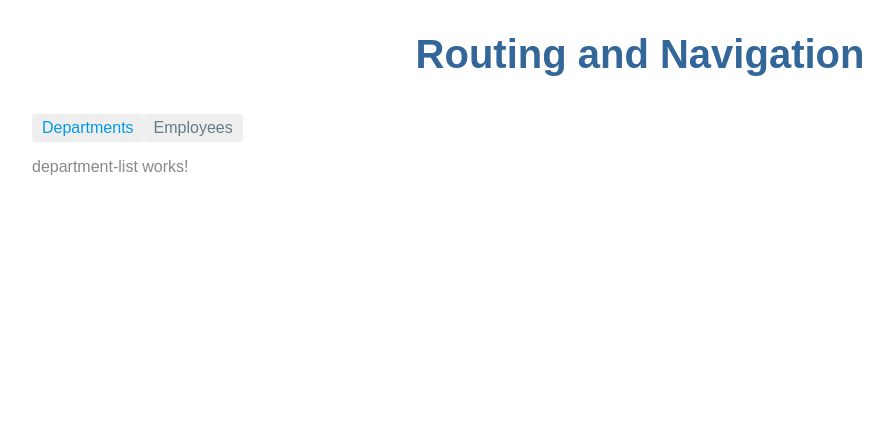
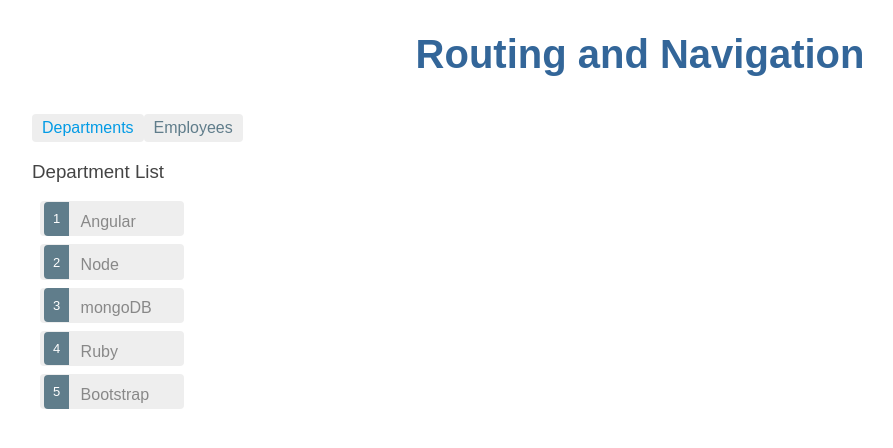
Before and after one commit to tarun-29/AngularBasics, an Angular app: page /departments in a window 1280 px wide. Shown: the top 448 px of the page, without its empty margins (0-893 px from the left). Built offline with nearby package versions, Linux system fonts and the light colour scheme.

Commit message:
Route parameter

```diff
--- a/src/app/app-routing.module.ts
+++ b/src/app/app-routing.module.ts
@@ -3,18 +3,24 @@
 import { DepartmentListComponent } from './department-list/department-list.component';
 import { EmployeeListComponent } from './employee-list/employee-list.component';
 import { PageNotFoundComponent } from './page-not-found/page-not-found.component';
-
+import { DeparmentDetailComponent } from './deparment-detail/deparment-detail.component';
 
 const routes: Routes = [
-  {path: '', redirectTo: 'departments', pathMatch: 'full'},
-  {path: 'departments',component: DepartmentListComponent},
-  {path: 'employees', component: EmployeeListComponent},
-  {path: '**', component : PageNotFoundComponent}
+  { path: '', redirectTo: 'departments', pathMatch: 'full' },
+  { path: 'departments', component: DepartmentListComponent },
+  {path: 'departments/:id', component: DeparmentDetailComponent},
+  { path: 'employees', component: EmployeeListComponent },
+  { path: '**', component: PageNotFoundComponent }
 ];
 
 @NgModule({
   imports: [RouterModule.forRoot(routes)],
   exports: [RouterModule]
 })
-export class AppRoutingModule { }
-export const routingComponent = [DepartmentListComponent, EmployeeListComponent, PageNotFoundComponent]
+export class AppRoutingModule {}
+export const routingComponent = [
+  DepartmentListComponent,
+  EmployeeListComponent,
+  PageNotFoundComponent,
+  DeparmentDetailComponent
+];
--- /dev/null
+++ b/src/app/deparment-detail/deparment-detail.component.ts
@@ -0,0 +1,21 @@
+import { Component, OnInit } from '@angular/core';
+import { ActivatedRoute } from "@angular/router"
+
+@Component({
+  selector: 'app-deparment-detail',
+  template: `
+    <h3>You selected department with id={{departmentId}}</h3>
+  `,
+  styles: [
+  ]
+})
+export class DeparmentDetailComponent implements OnInit {
+  public departmentId;
+  constructor(private route: ActivatedRoute) { }
+
+  ngOnInit(): void {
+    let id = parseInt(this.route.snapshot.paramMap.get('id'));
+    this.departmentId = id;
+  }
+
+}
--- a/src/app/department-list/department-list.component.ts
+++ b/src/app/department-list/department-list.component.ts
@@ -1,20 +1,34 @@
 import { Component, OnInit } from '@angular/core';
+import { Router } from '@angular/router';
 
 @Component({
   selector: 'app-department-list',
   template: `
-    <p>
-      department-list works!
-    </p>
+    <h3>
+      Department List
+    </h3>
+    <ul class="items">
+      <li (click)="onSelect(department)" *ngFor="let department of departments">
+        <span class="badge">{{ department.id }}</span
+        >{{ department.name }}
+      </li>
+    </ul>
   `,
-  styles: [
-  ]
+  styles: []
 })
 export class DepartmentListComponent implements OnInit {
+  departments = [
+    { id: 1, name: 'Angular' },
+    { id: 2, name: 'Node' },
+    { id: 3, name: 'mongoDB' },
+    { id: 4, name: 'Ruby' },
+    { id: 5, name: 'Bootstrap' }
+  ];
 
-  constructor() { }
+  constructor(private router: Router) {}
 
-  ngOnInit(): void {
+  ngOnInit(): void {}
+  onSelect(department) {
+    this.router.navigate(['/departments', department.id]);
   }
-
 }
```
Also changed, not shown: 1 other file (tests, documents, lock files or other folders).
